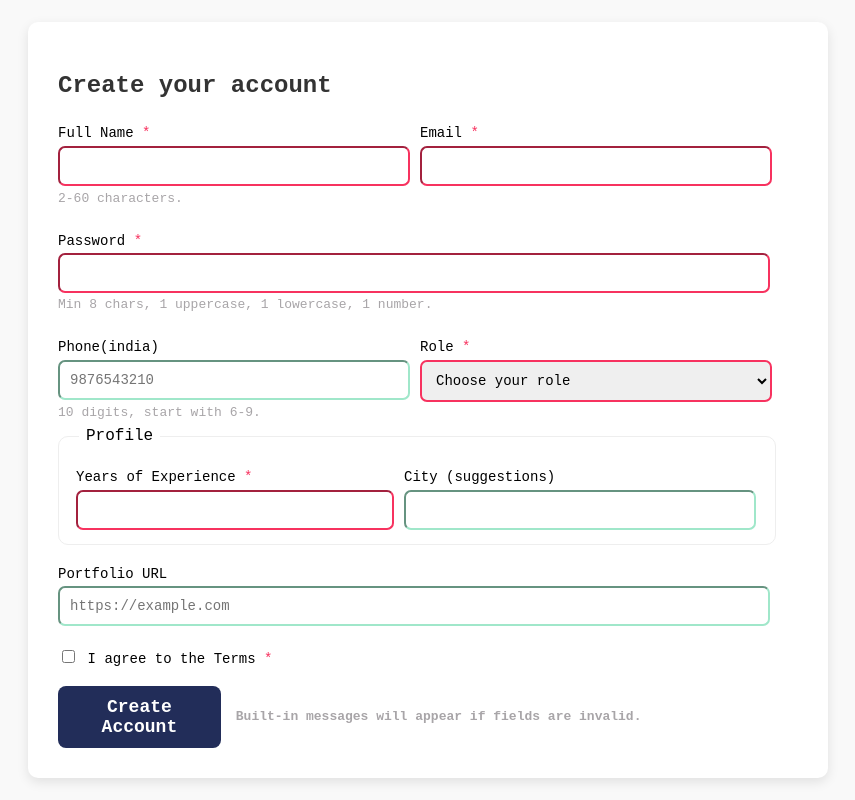
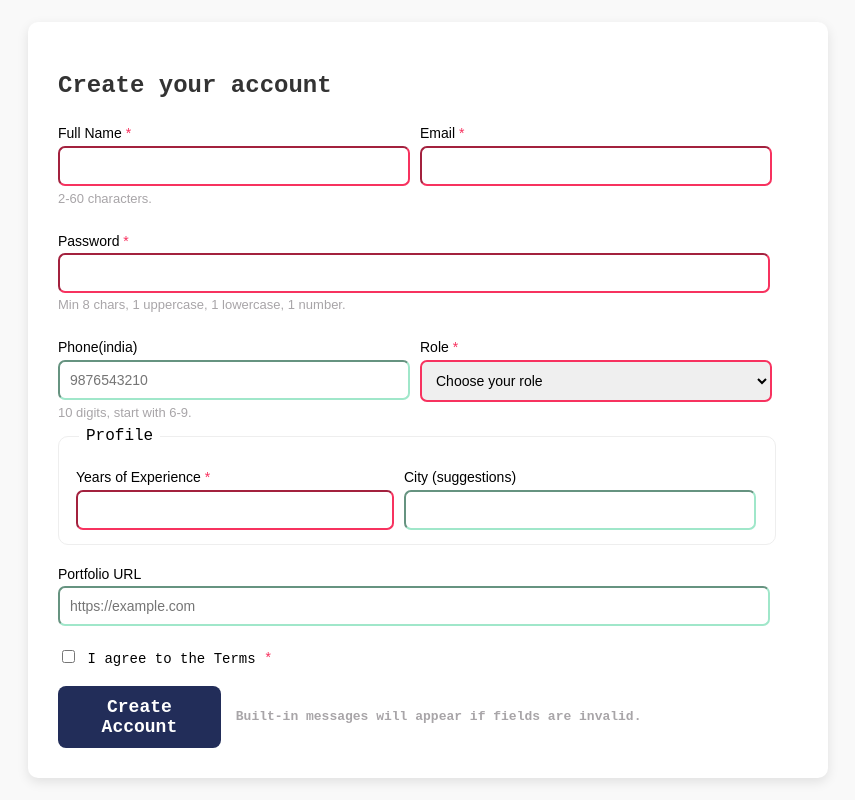
Before and after one commit to sainihusan/signup-form, a plain HTML site: page index.html in a window 1280 px wide. Shown: the whole page, without its empty margins (212-1067 px from the left). Drawn offline with Linux system fonts and the light colour scheme.

Commit message:
Update style.css

```diff
--- a/style.css
+++ b/style.css
@@ -4,7 +4,7 @@
 
 body {
 
-  font-family: 'Lekton', monospace;
+  font-family: 'Montserrat', monospace;
   background: #f9f9f9;
   margin: 0;
   padding: 20px;
@@ -49,7 +49,7 @@ label {
   display: flex;
   flex-direction: column;
   gap: 5px;
-  font-family: inherit;
+  font-family: sans-serif;
 }
 
 .text {
@@ -104,14 +104,14 @@ form {
   flex-direction: column;
   padding: 11px 0px;
   gap: 4px;
-  font-family: inherit;
+  font-family: sans-serif;
 }
 
 .form-contain2 {
   display: flex;
   gap: 10px;
   padding: 7px 10px;
-  font-family: inherit;
+  font-family: sans-serif;
 }
 
 input:valid {
```
